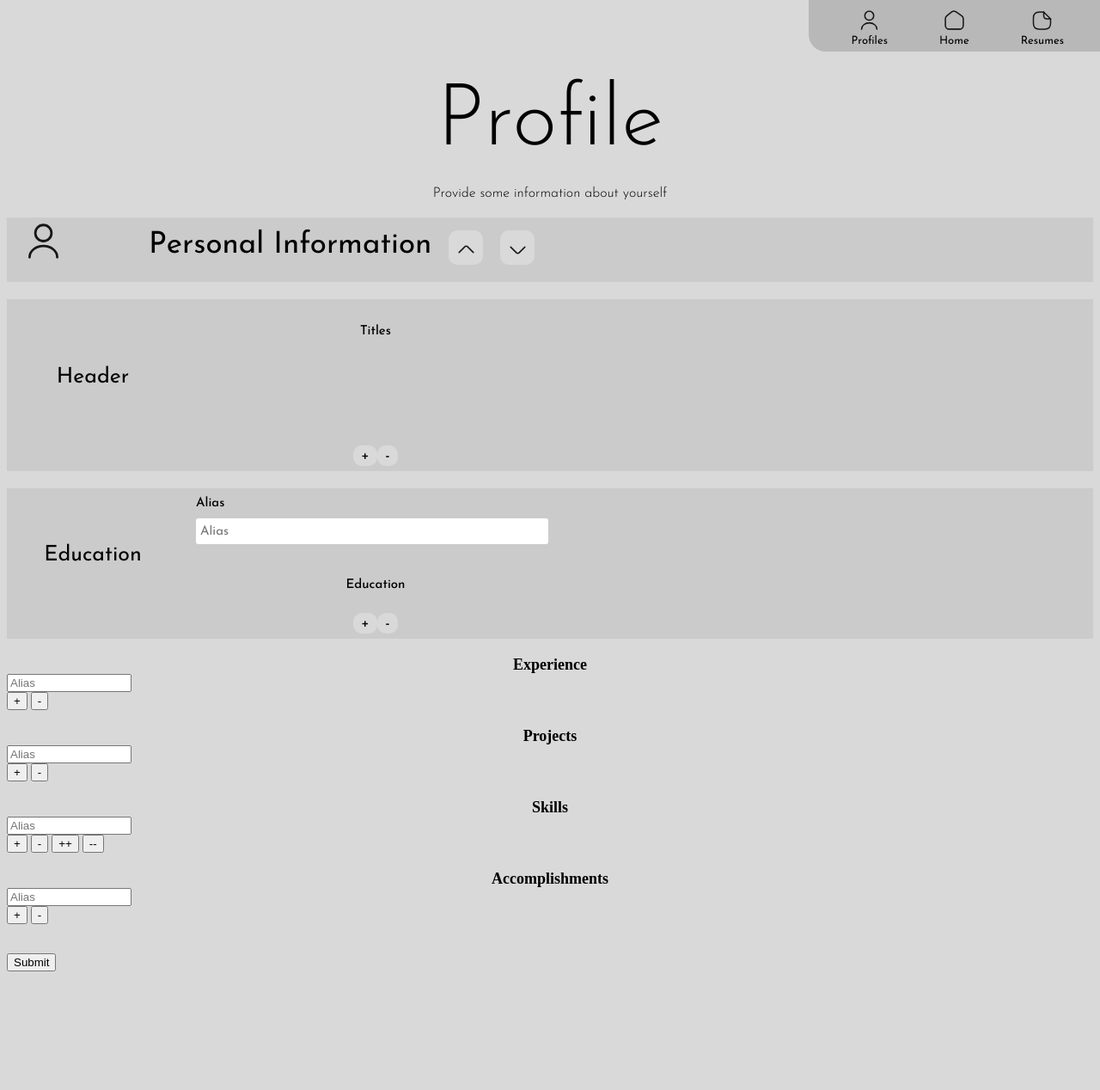
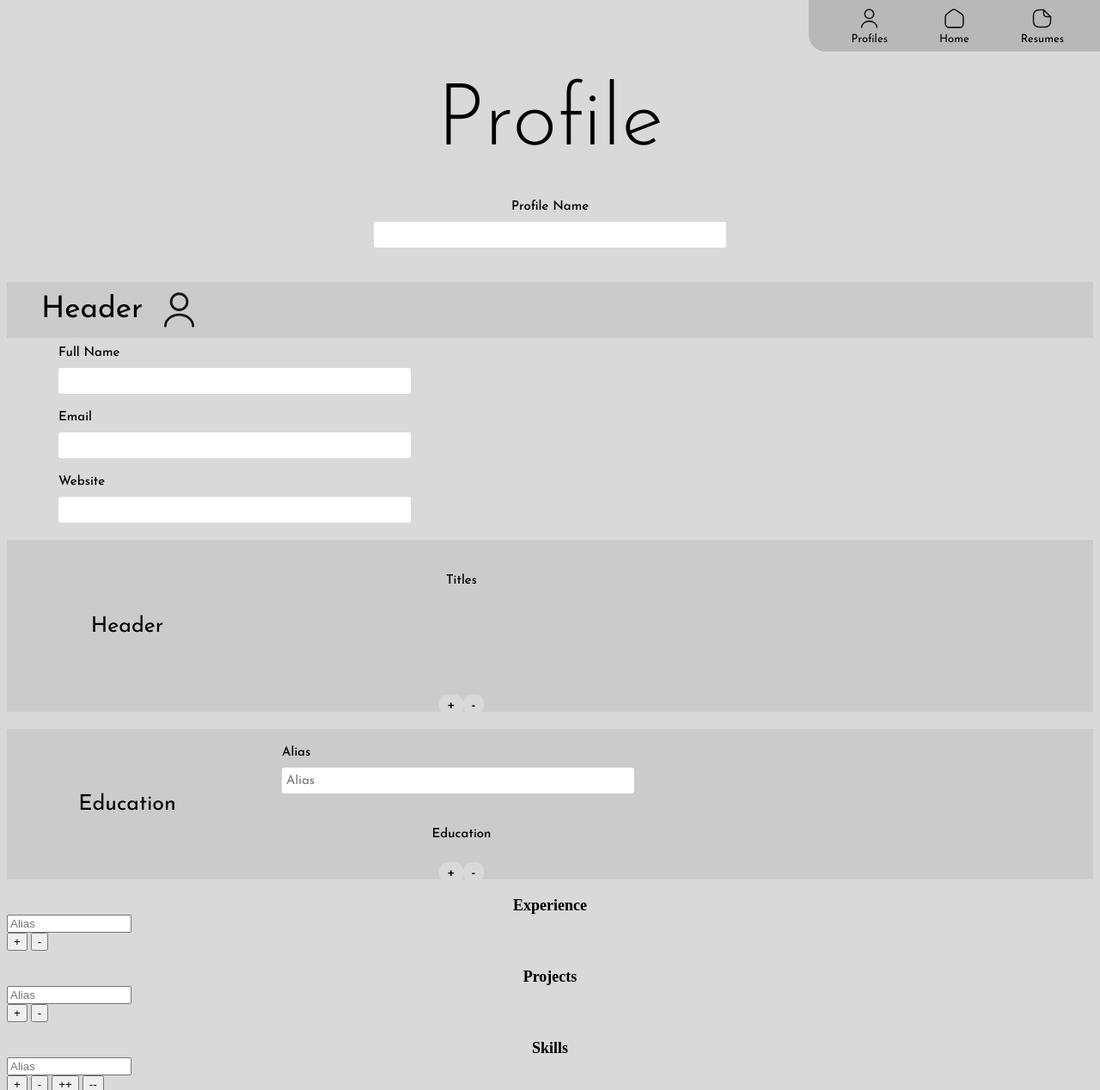
Before and after one commit to Bilal-A-G/Resume-Personalizer, a Flask app: page /profile in a window 1280 px wide. Shown: the top 1268 px of the page at 86% size. Before the commit the page ends 1130 px from the top, so only its background shows below. Run offline with Flask 3, Linux system fonts and the light colour scheme; parts of the project's set-up code (start-up, migrations or seed data) failed here and were passed over.

Commit message:
Styled a few more things, need to figure out css grid

```diff
--- a/static/website.css
+++ b/static/website.css
@@ -183,7 +183,7 @@
 
 .navButtonImage{
     width: 25px;
-    margin-top: 5px;
+    height: 25px;
 }
 
 .centeredButtonImage{
@@ -248,9 +248,6 @@
     border: none;
     justify-content: center;
 
-    margin-left: 15px;
-    margin-right: 15px;
-
     transition: 0.15s;
     width: 40px;
     height: 40px;
@@ -258,16 +255,6 @@
     padding-bottom: 2vh;
     padding-left: 10px;
     padding-right: 10px;
-}
-
-.profileCollapsed{
-    font-family: "Josefin Sans", sans-serif;
-    font-size: 35px;
-    height: 100%;
-    margin-left: 20px;
-    display: flex;
-    flex-direction: row;
-    gap: 100px;
 }
 
 .centeredText{
@@ -447,19 +434,48 @@
 
 .profileRow{
     display: flex;
-    flex-direction: row;
+    font-family: "Josefin Sans", sans-serif;
+    font-size: 35px;
     background-color: #cbcbcb;
-    width: 100%;
+    box-sizing: border-box;
+    padding-left: 40px;
+    padding-right: 40px;
     gap: 20px;
     margin-top: 20px;
-    padding-bottom: 20px;
+    padding-bottom: 10px;
+    padding-top: 10px;
     align-items: center;
+}
+
+.centerAlignedRow{
+    margin-left: auto;
+    align-items: center;
+    margin-right: auto;
+    display: flex;
+    flex-direction: column;
+    width: 100%;
+    margin-top: 40px;
+    margin-bottom: 40px;
+}
+
+.rightAlignBlock{
+    margin-left: auto;
+    gap: 20px;
+    display: flex;
+    flex-direction: row;
 }
 
 .profileFieldLabel{
     font-family: "Josefin Sans", sans-serif;
     font-size: 15px;
     align-self: flex-start;
+    margin-bottom: 10px;
+    font-weight: 500;
+}
+
+.profileFieldLabelCentered{
+    font-family: "Josefin Sans", sans-serif;
+    font-size: 15px;
     margin-bottom: 10px;
     font-weight: 500;
 }
@@ -524,14 +540,15 @@
 .profilePanel{
     margin-top: 10px;
     margin-right: auto;
-    display: flex;
+    display: grid;
+    width: 400px;
+    box-sizing: border-box;
+    padding-left: 60px;
+    padding-right: 60px;
     flex-direction: row;
     align-items: start;
     flex-wrap: wrap;
-    column-count: 2;
     gap: 20px;
-    row-gap: 20px;
-    max-width: 1000px;
 }
 
 .subHeadingLight{
--- a/templates/profile.html
+++ b/templates/profile.html
@@ -38,19 +38,28 @@
         </script>
     </div>
     <div class="mainText">Profile</div>
-    <div class="subTitle">Provide some information about yourself</div>
     <form id="profileForm">
+        <div class="centerAlignedRow">
+            <div class="profileFieldLabelCentered">Profile Name</div>
+            <input class="profileTextField" type="text" id="profileName">
+        </div>
         <div class="profileRow">
-            <div class="profileCollapsed">
-                <img class="largeImage" src="{{url_for('static', filename='images/Profile.svg')}}">
-                <div class="centeredText">Personal Information</div>
+            Header
+            <img class="largeImage" src="{{url_for('static', filename='images/Profile.svg')}}">
+        </div>
+        <div class="profilePanel">
+            <div class="profileFieldGroup">
+                <label class="profileFieldLabel" for="name">Full Name</label>
+                <input class="profileTextField" type="text" id="name">
             </div>
-            <button class="smallerButton small" type="button">
-                <img class="navButtonImage" src="{{url_for('static', filename='images/UpArrow.svg')}}">
-            </button>
-            <button class="smallerButton small medMarginHoriz" type="button">
-                <img class="navButtonImage" src="{{url_for('static', filename='images/DownArrow.svg')}}">
-            </button>
+            <div class="profileFieldGroup">
+                <label class="profileFieldLabel" for="email">Email</label>
+                <input class="profileTextField" type="text" id="email">
+            </div>
+            <div class="profileFieldGroup">
+                <label class="profileFieldLabel" for="website">Website</label>
+                <input class="profileTextField" type="text" id="website">
+            </div>
         </div>
         <div class="profileRow">
             <div class="profileSubHeading">Header</div>
```
